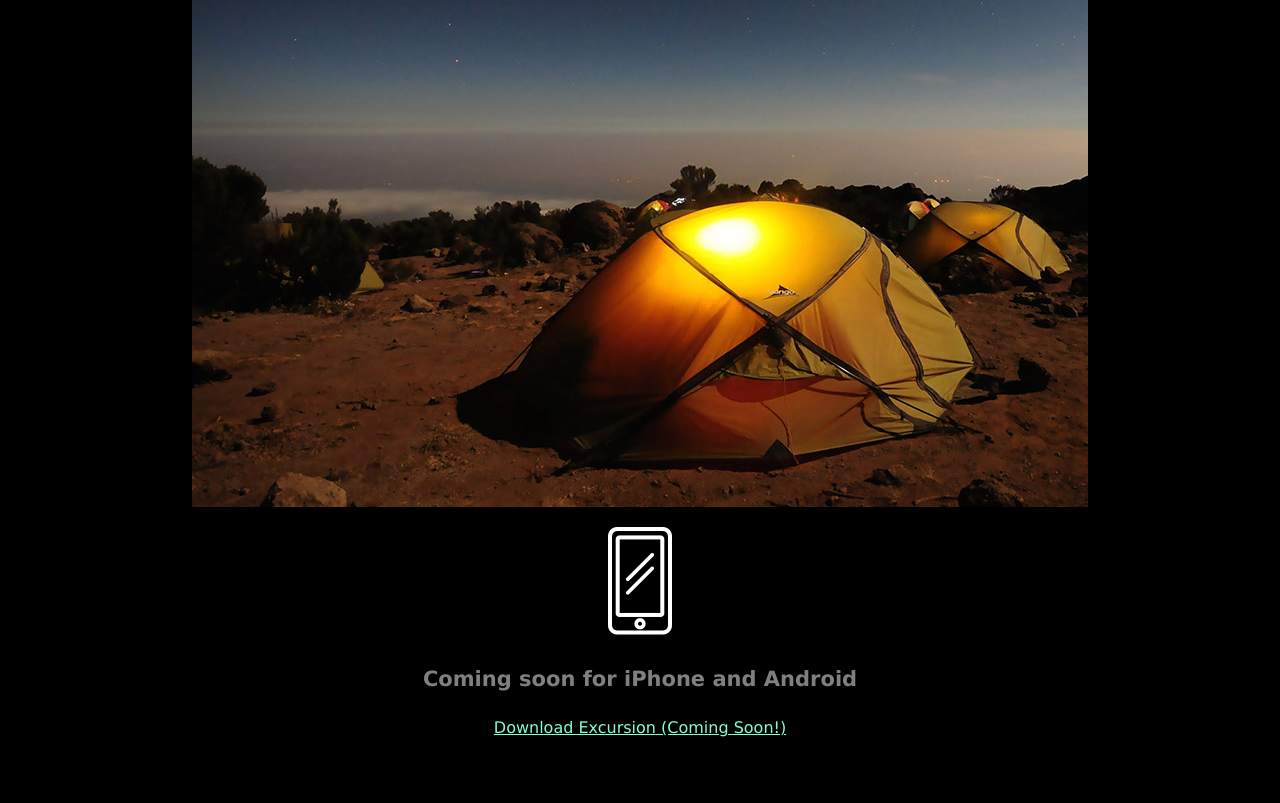
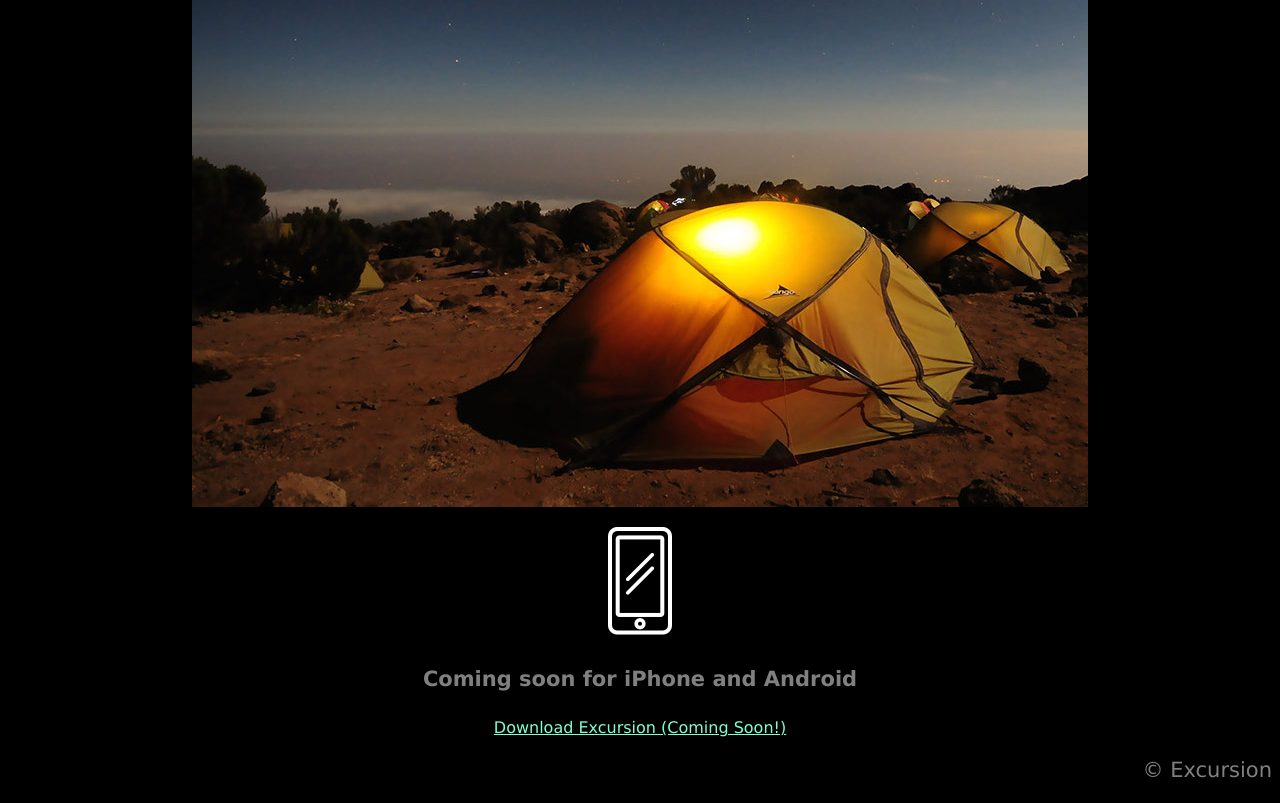
Before and after one commit to jpablobando/excursion, a plain HTML site: page index.html in a window 1280 px wide. Shown: the part 505-1308 px from the top of the page. Before the commit the page ends 1258 px from the top, so only its background shows below. Drawn offline with Linux system fonts and the light colour scheme.

Commit message:
Final push

```diff
--- a/index.html
+++ b/index.html
@@ -20,6 +20,7 @@
     <p></p><img src="resources/images/phone.png"></p>
     <h4 class="header--subheader">Coming soon for iPhone and Android</h4>
     <p><a class="link--cta" href="#">Download Excursion (Coming Soon!)</a></p>
+    <p class="footer--copyright">© Excursion</p>
   </body>
 
 
--- a/resources/css/style.css
+++ b/resources/css/style.css
@@ -4,7 +4,7 @@ body {
   font-family: Verdana, Geneva, Tahoma, sans-serif;
 }
 
-/* HEADINGS*/
+/* HEADINGS */
 .header--main {
   font-weight: normal;
   font-size: 50px;
@@ -18,7 +18,7 @@ body {
 
 .header--subheader {
   font-size: 21px;
-  color: gray
+  color: gray;
 }
 
 /* LINKS */
@@ -27,4 +27,9 @@ body {
   color: aquamarine;
 }
 
-.
+/* FOOTER  */
+.footer--copyright {
+  font-size: 21px;
+  color: gray;
+  text-align: right;
+}
```
